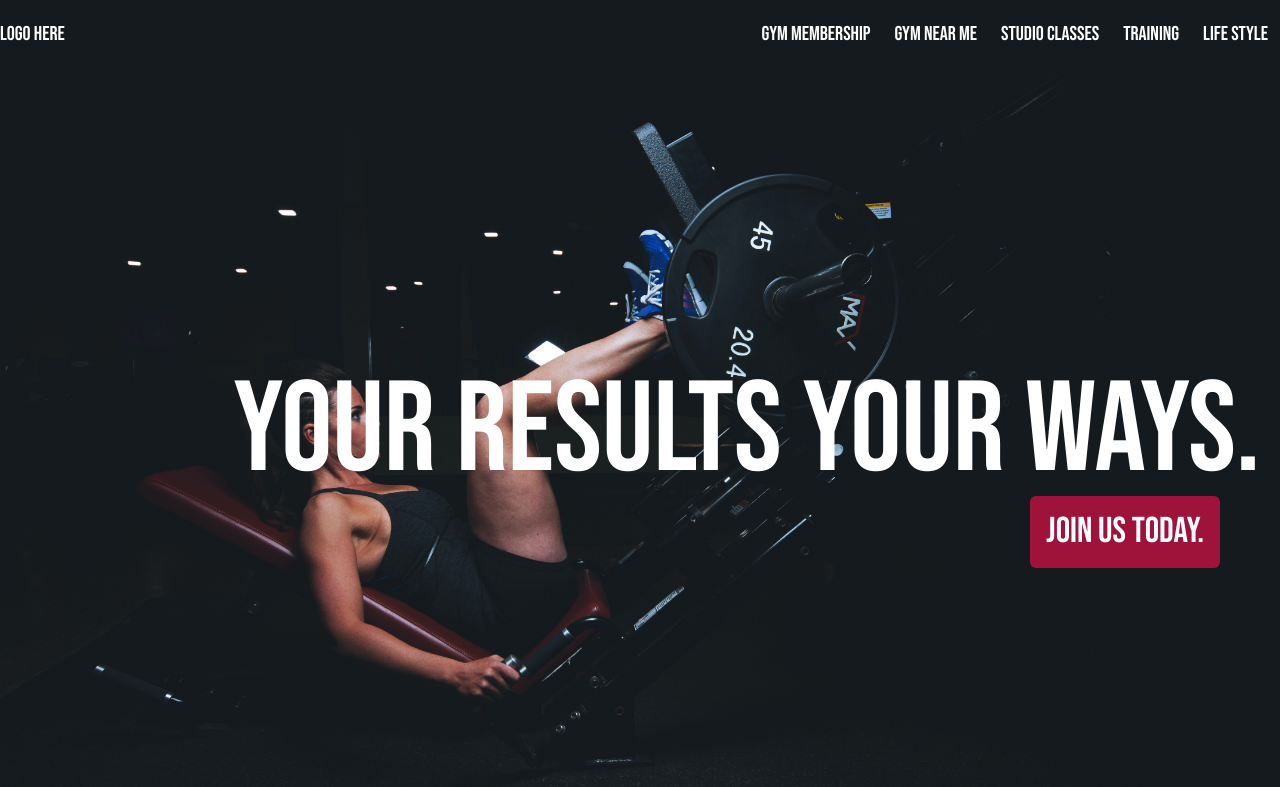
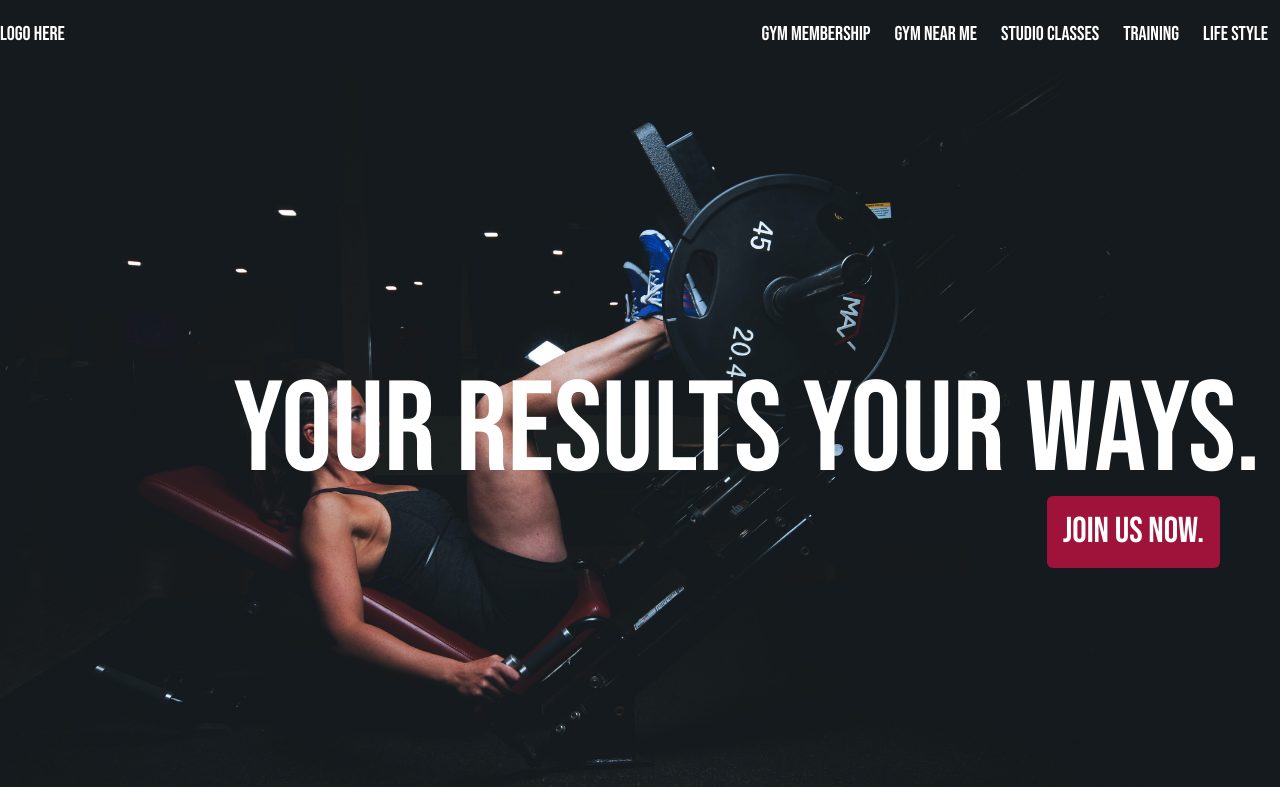
Before and after one commit to thelastjeremiah/gymProject, a website: page page/index.html in a window 1280 px wide. Shown: the top 787 px of the page. Drawn offline with Linux system fonts and the light colour scheme.

Commit message:
updated text

```diff
--- a/page/index.html
+++ b/page/index.html
@@ -54,7 +54,7 @@
       <span class="text-white text-6xl md:text-9xl BebasNeu block animate__animated animate__fadeInDown">your results your ways.</span>
       <div class="flex justify-start md:justify-end animate__animated animate__fadeInDown">
         <button class="bg-rose-800 p-2 md:p-4 rounded-md mr-0 md:mr-10">
-          <span class="text-white text-2xl md:text-4xl BebasNeu block">join us today.</span>
+          <span class="text-white text-2xl md:text-4xl BebasNeu block">join us now.</span>
         </button>
       </div>
     </div>
```
